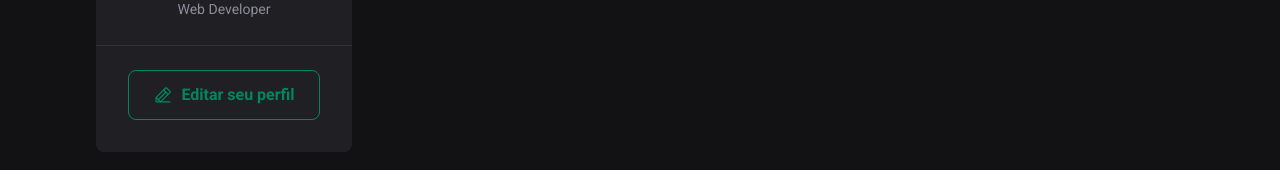
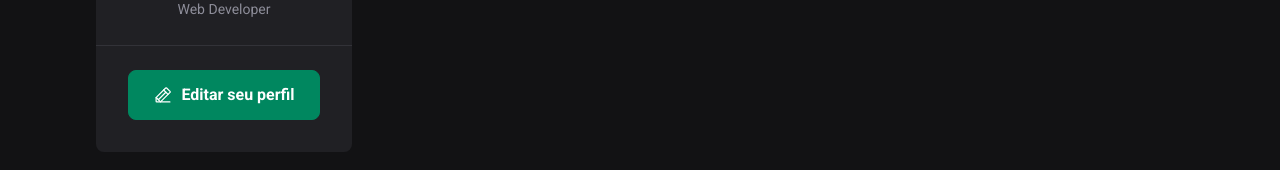
Before and after one commit to EduardoAguiarS/ignite-feed, a React (Vite) app: page / in a window 1280 px wide. In both pictures the pointer is over the link "Editar seu perfil". Shown: the part 258-428 px from the top of the page. Built offline with nearby package versions, Linux system fonts and the light colour scheme.

Commit message:
sidebard component button hover

```diff
--- a/src/components/Sidebar/index.module.css
+++ b/src/components/Sidebar/index.module.css
@@ -70,4 +70,11 @@
 
   font-weight: 700;
   text-decoration: none;
+
+  transition: color 0.25s, background-color 0.1s;
 }
+
+.sidebar footer a:hover {
+  background: var(--green-500);
+  color: var(--white);
+}
```
